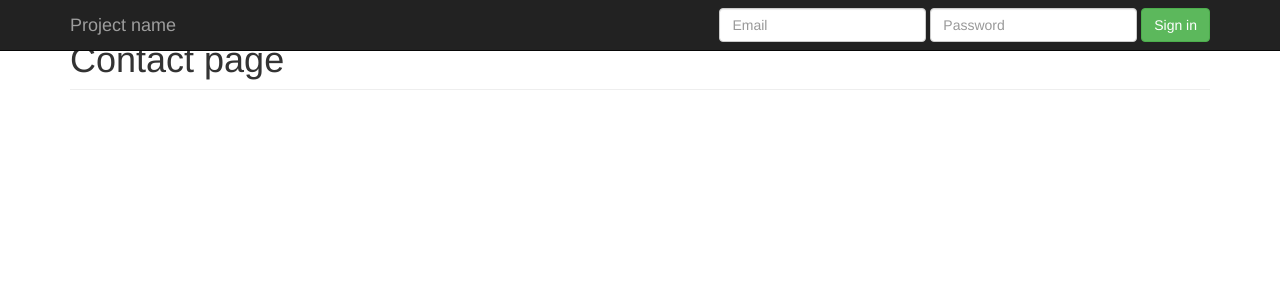
After one commit to kaiocesar/simplemooc, a Django app: template simplemooc/core/templates/contact.html in a window 1280 px wide. The commit adds this page. Shown: the top 300 px of the page. Run offline with Django 3.2, Linux system fonts and the light colour scheme; the template is opened without the code that fills it, so the values that code supplies are empty; some libraries are stand-ins or nearby versions.

Commit message:
contact page

```diff
--- /dev/null
+++ b/simplemooc/core/templates/contact.html
@@ -0,0 +1,60 @@
+{% load static %}
+<!DOCTYPE html>
+<html lang="en">
+  <head>
+    <meta charset="utf-8">
+    <meta http-equiv="X-UA-Compatible" content="IE=edge">
+    <meta name="viewport" content="width=device-width, initial-scale=1">
+    <meta name="description" content="">
+    <meta name="author" content="">
+    <link rel="icon" href="favicon.ico">
+
+    <title>Simple Mooc - Contact</title>
+
+    <link href="{% static 'css/bootstrap.min.css' %}" rel="stylesheet">
+
+    <link href="{% static 'css/jumbotron.css' %}" rel="stylesheet">
+
+  </head>
+
+  <body>
+
+    <nav class="navbar navbar-inverse navbar-fixed-top">
+      <div class="container">
+        <div class="navbar-header">
+          <button type="button" class="navbar-toggle collapsed" data-toggle="collapse" data-target="#navbar" aria-expanded="false" aria-controls="navbar">
+            <span class="sr-only">Toggle navigation</span>
+            <span class="icon-bar"></span>
+            <span class="icon-bar"></span>
+            <span class="icon-bar"></span>
+          </button>
+          <a class="navbar-brand" href="#">Project name</a>
+        </div>
+        <div id="navbar" class="navbar-collapse collapse">
+          <form class="navbar-form navbar-right">
+            <div class="form-group">
+              <input type="text" placeholder="Email" class="form-control">
+            </div>
+            <div class="form-group">
+              <input type="password" placeholder="Password" class="form-control">
+            </div>
+            <button type="submit" class="btn btn-success">Sign in</button>
+          </form>
+        </div><!--/.navbar-collapse -->
+      </div>
+    </nav>
+
+    <div class="container">
+      <h1 class="page-header">Contact page</h1>
+    </div>
+
+    <script src="https://ajax.googleapis.com/ajax/libs/jquery/1.11.3/jquery.min.js"></script>
+
+    <script>
+    	window.jQuery || document.write('<script src="../../assets/js/vendor/jquery.min.js"><\/script>')
+    </script>
+
+    <script src="{% static 'js/bootstrap.min.js' %}"></script>
+
+  </body>
+</html>
--- a/simplemooc/core/templates/home.html
+++ b/simplemooc/core/templates/home.html
@@ -29,6 +29,12 @@
             <span class="icon-bar"></span>
           </button>
           <a class="navbar-brand" href="#">Project name</a>
+
+          <ul class="nav navbar-nav">
+            <li class="active"><a href="/">Home</a></li>
+            <li><a href="/contact">Contact</a></li>
+          </ul>
+
         </div>
         <div id="navbar" class="navbar-collapse collapse">
           <form class="navbar-form navbar-right">
--- a/simplemooc/core/views.py
+++ b/simplemooc/core/views.py
@@ -2,4 +2,7 @@ from django.shortcuts import render
 from django.http import HttpResponse
 
 def home(request):
-	return render(request, 'home.html', {'usuario':'kaio cesar'})
+	return render(request, 'home.html')
+
+def contact(request):
+	return render(request, 'contact.html')
```
Also changed, not shown: simplemooc/urls.py (+2 -6 lines).
